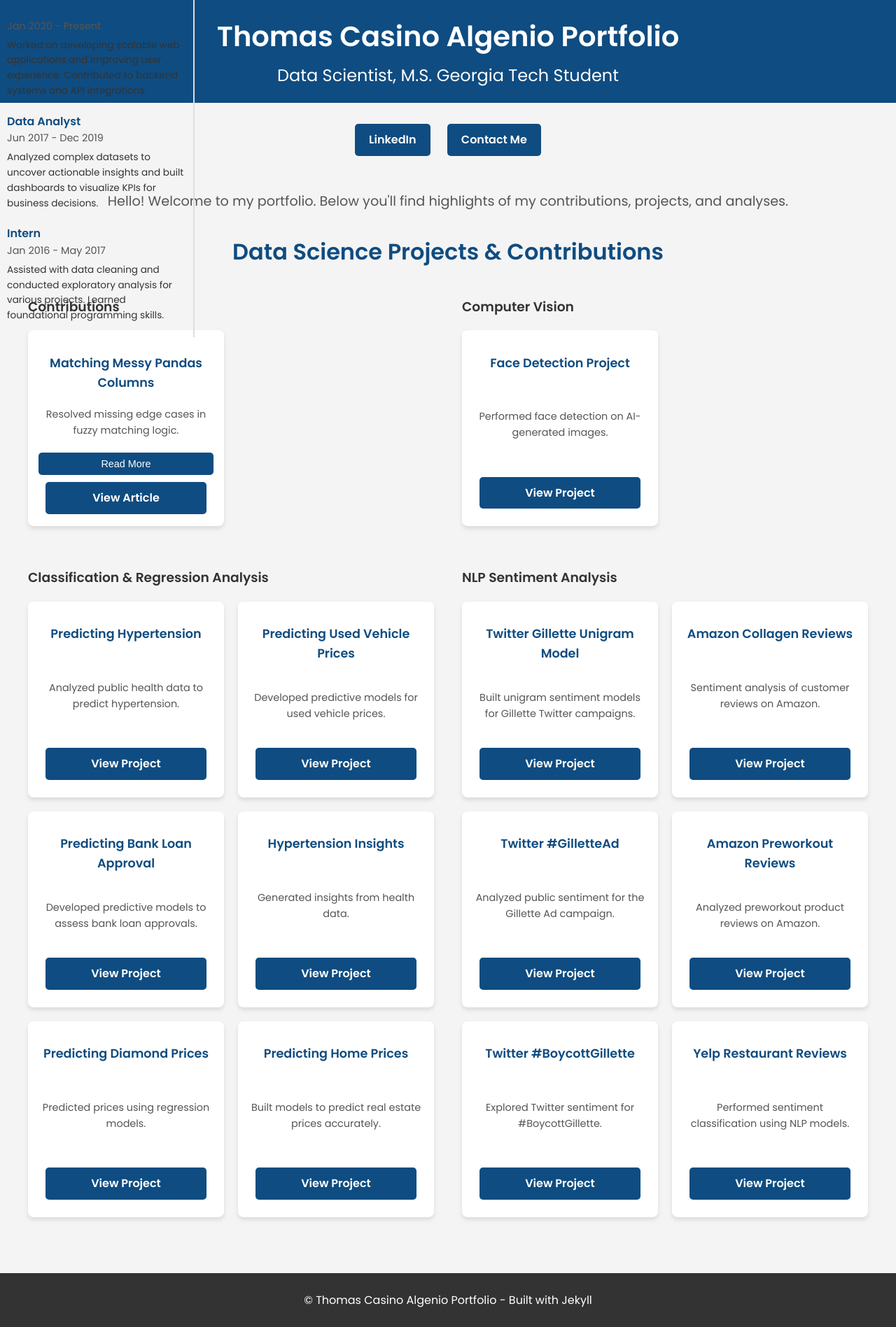
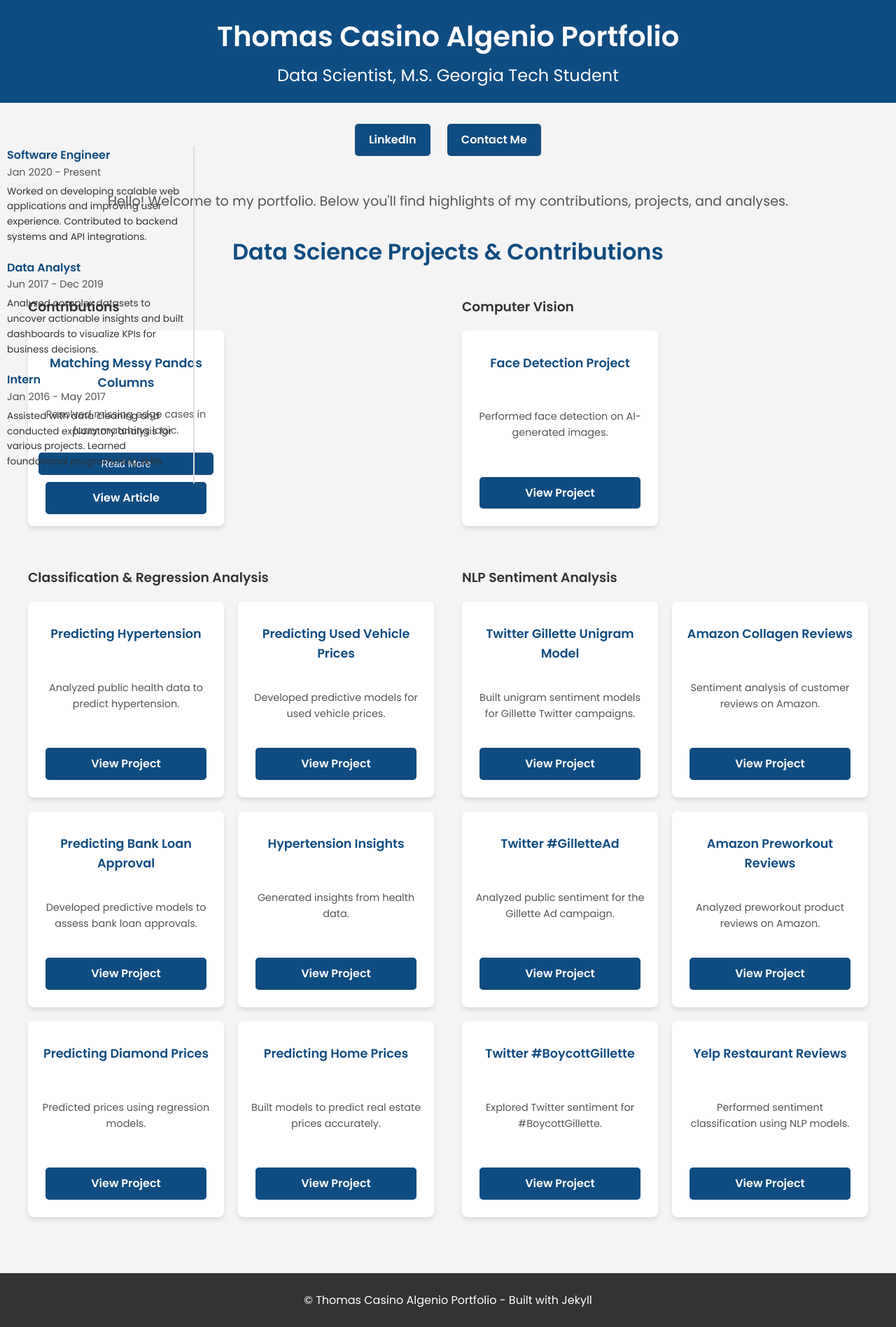
Before and after one commit to thomasalgenio/Thomas_Portfolio, a Jekyll site: the page built from README.md, in a window 1280 px wide. Shown: the whole page at 70% size. Built offline with Jekyll 4.4.1, drawn with Linux system fonts in a browser that asks for light colours; our own code applies the rules of GitHub Pages for plain Markdown files.

Commit message:
Update default.html

```diff
--- a/_layouts/default.html
+++ b/_layouts/default.html
@@ -6,6 +6,7 @@
     <title>{{ site.title }}</title>
     <link href="https://fonts.googleapis.com/css2?family=Poppins:wght@400;600&display=swap" rel="stylesheet">
     <style>
+
     /* Timeline Styles */
     .timeline {
       width: 20%; /* Keeps the timeline narrow */
@@ -14,7 +15,8 @@
       border-right: 2px solid #ddd;
       position: absolute; /* Position it relative to the viewport */
       left: 0; /* Align to the very left of the screen */
-        top: 0; /* Adjust as needed for vertical positioning */
+      top: 50%; /* Start at the middle of the screen */
+      transform: translateY(-50%); /* Center vertically */
       overflow: visible; /* Ensure content is not cut off */
     }
 
```
Lines whose indentation alone changed are shown as unchanged.
